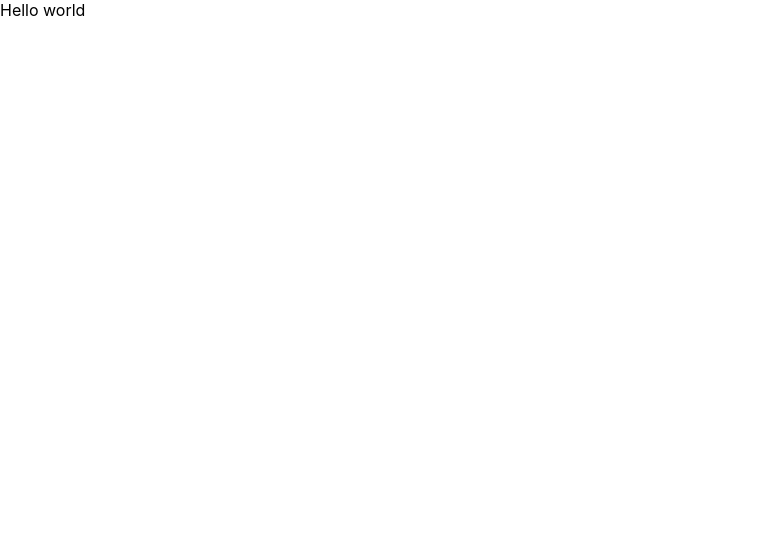
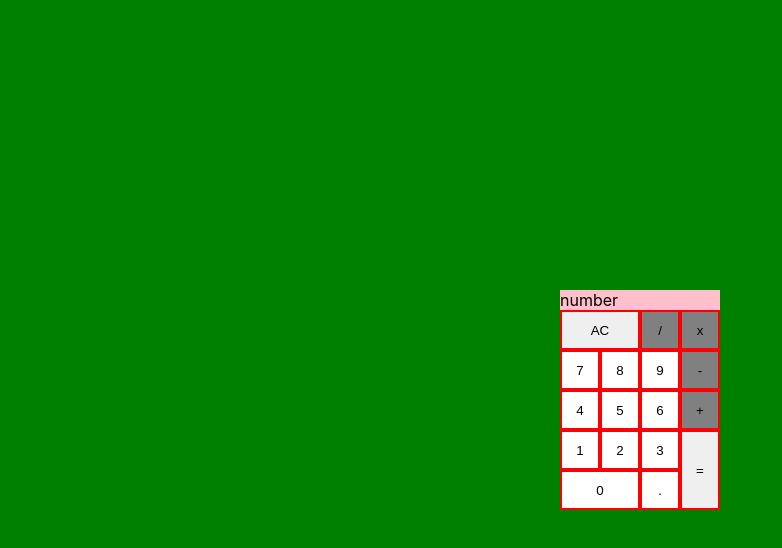
Before and after one commit to marijoyapa/react-javascript-calculator, a React (Create React App) app in the folder calculator/: page / in a window 1280 px wide. Shown: the top 548 px of the page, without its empty margins (0-782 px from the left). Built offline with nearby package versions, Linux system fonts and the light colour scheme.

Commit message:
set up the buttons and render it

```diff
--- a/calculator/src/App.css
+++ b/calculator/src/App.css
@@ -1,38 +1,58 @@
-.App {
-  text-align: center;
+.app {
+  display: flex;
+  justify-content: center;
+  align-items: center;
+  min-height: 100vh;
+  background-color: green;
+
 }
 
-.App-logo {
-  height: 40vmin;
-  pointer-events: none;
+.container {
+  justify-content: center;
+  align-items: center;
+  background-color: pink;
 }
 
-@media (prefers-reduced-motion: no-preference) {
-  .App-logo {
-    animation: App-logo-spin infinite 20s linear;
-  }
+.digits {
+  display: grid;
+  /* grid-auto-rows: 50px;
+  grid-auto-columns: 500px; */
+  grid-template-columns:40px 40px 40px 40px;
+  grid-template-rows: 40px 40px 40px 40px 40px;
+
 }
 
-.App-header {
-  background-color: #282c34;
-  min-height: 100vh;
+.button {
   display: flex;
-  flex-direction: column;
+  justify-content: center;
   align-items: center;
-  justify-content: center;
-  font-size: calc(10px + 2vmin);
-  color: white;
+  border-color: red;
+  border-style: solid;
+
 }
 
-.App-link {
-  color: #61dafb;
+.operator {
+  background-color: grey;
 }
 
-@keyframes App-logo-spin {
-  from {
-    transform: rotate(0deg);
-  }
-  to {
-    transform: rotate(360deg);
-  }
+.number {
+  background-color: white;
 }
+
+
+/* div {
+  display: flex;
+  justify-content: center;
+  align-items: center;
+  padding: 20px;
+  margin: 20px;
+} */
+
+.ac {
+  grid-column: 1/3;
+}
+
+.equals {
+  grid-column: 4/5;
+  grid-row: 4/6;
+}
--- a/calculator/src/App.js
+++ b/calculator/src/App.js
@@ -2,18 +2,60 @@ import logo from './logo.svg';
 import './App.css';
 import React from 'react'
 
-class Calculator extends React.Component{
-  constructor(props){
+class Calculator extends React.Component {
+  constructor(props) {
     super(props)
 
-    this.setState(
+    this.state = {
+      expression: "",
+      answer: ""
+    }
+    this.storeExpression = this.storeExpression.bind(this);
+    this.clearExpression = this.clearExpression.bind(this)
 
-    )
   }
 
-  render(){
-    return(
-      <div>Hello world</div>
+  storeExpression(e){
+    this.setState({
+      expression: this.state.expression.concat(e.target.value)
+    })
+  }
+  clearExpression(){
+    this.setState({
+      expression: ''
+    })
+  }
+
+  render() {
+
+    return (
+      <div className="app" >
+        <div className="container">
+          <section className="result">
+            <div> number </div>
+            <div>{this.state.expression}</div>
+          </section>
+          <section className="digits">
+            <button className="button ac" onClick={this.clearExpression}>AC</button>
+            <button className="button operator" onClick={this.storeExpression} value="/">/</button>
+            <button className="button operator" onClick={this.storeExpression} value="*">x</button>
+            <button className="button number" onClick={this.storeExpression} value="7">7</button>
+            <button className="button number" onClick={this.storeExpression} value="8">8</button>
+            <button className="button number" onClick={this.storeExpression} value="9">9</button>
+            <button className="button operator" onClick={this.storeExpression} value="-">-</button>
+            <button className="button number" onClick={this.storeExpression} value="4">4</button>
+            <button className="button number" onClick={this.storeExpression} value="5">5</button>
+            <button className="button number" onClick={this.storeExpression} value="6">6</button>
+            <button className="button operator" onClick={this.storeExpression} value="+">+</button>
+            <button className="button number" onClick={this.storeExpression} value="1">1</button>
+            <button className="button number" onClick={this.storeExpression} value="2">2</button>
+            <button className="button number" onClick={this.storeExpression} value="3">3</button>
+            <button className="button equals" onClick={this.storeExpression} value="=">=</button>
+            <button className="button number ac" onClick={this.storeExpression} value="0">0</button>
+            <button className="button number" onClick={this.storeExpression} value=".">.</button>
+          </section>
+        </div>
+      </div>
     )
   }
 
```
